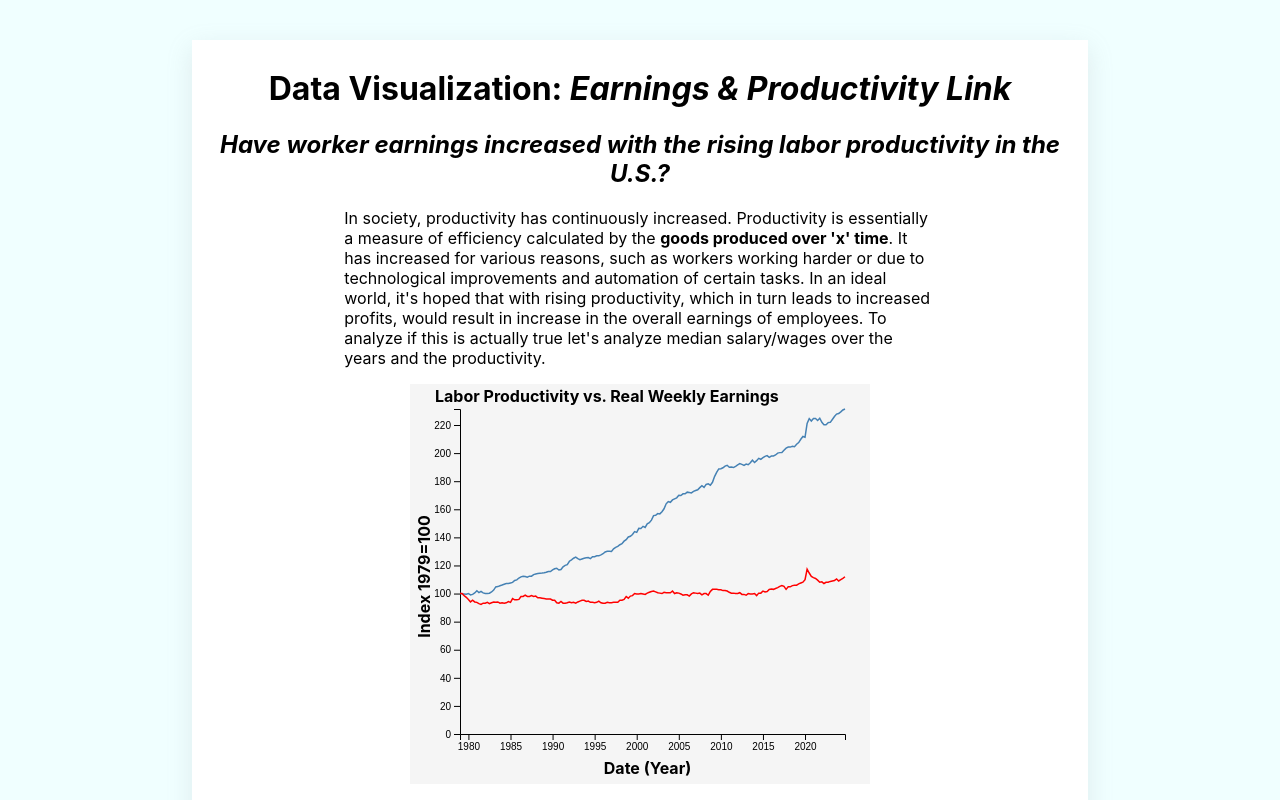
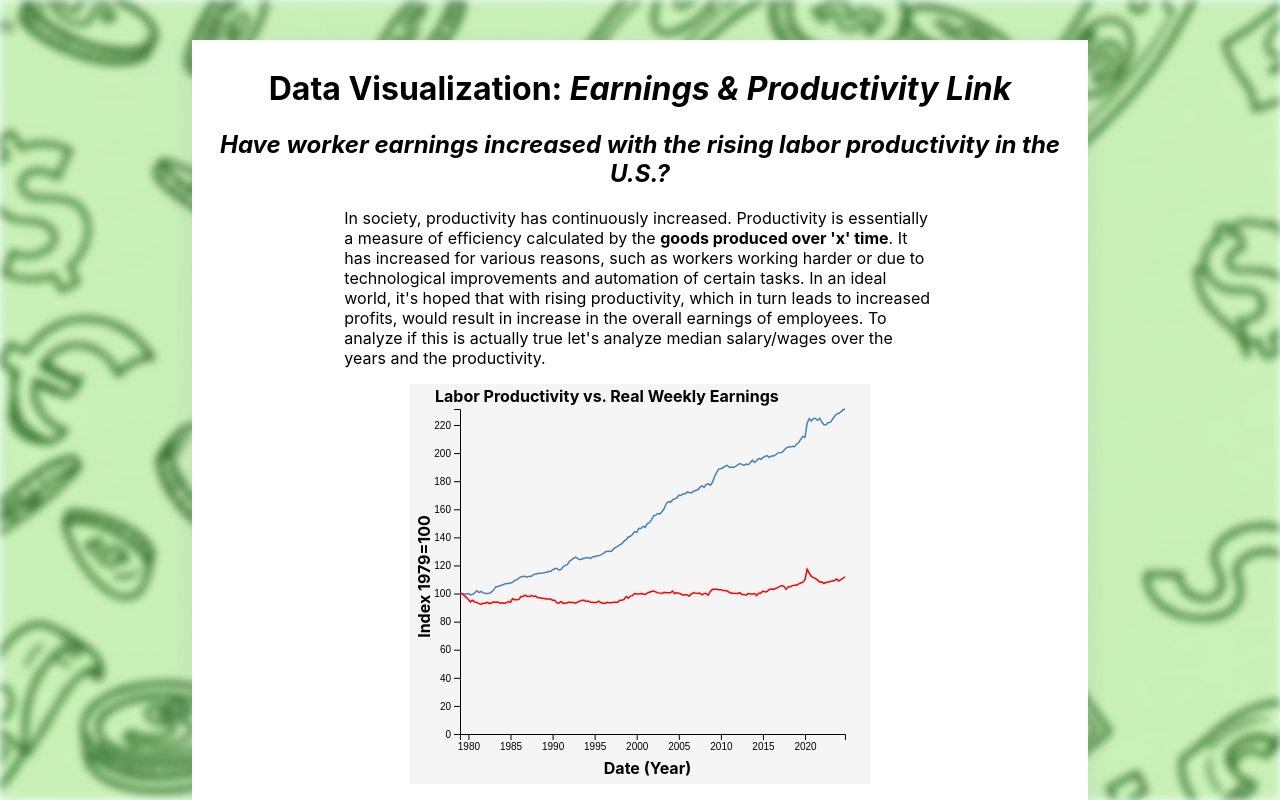
Before and after one commit to Jhr-4/DataVisualization_ProductivityEarnings, a React (Create React App) app: page / in a window 1280 px wide. Shown: the top 800 px of the page. Built offline with nearby package versions, Linux system fonts and the light colour scheme.

Commit message:
added background

```diff
--- a/src/App.css
+++ b/src/App.css
@@ -1,5 +1,17 @@
 body {
   background-color: azure;
+  margin: 0;
+}
+
+#background{
+  background-image: url(/public/background.jpg);
+  background-size: cover;
+  filter: blur(4px);
+  width: 100vw;
+  height: 100vh;
+  top:0;
+  position: fixed;
+  z-index: -100;
 }
 
 .App {
--- a/src/index.js
+++ b/src/index.js
@@ -8,7 +8,13 @@ const root = ReactDOM.createRoot(document.getElementById('root'));
 root.render(
   <React.StrictMode>
     <body>
-      <App />
+      <div id='background'>
+        <p>
+          hi
+        </p>
+      </div>
+
+        <App />
     </body>
   </React.StrictMode>
 );
```
Also changed, not shown: public/background.jpg (added).
